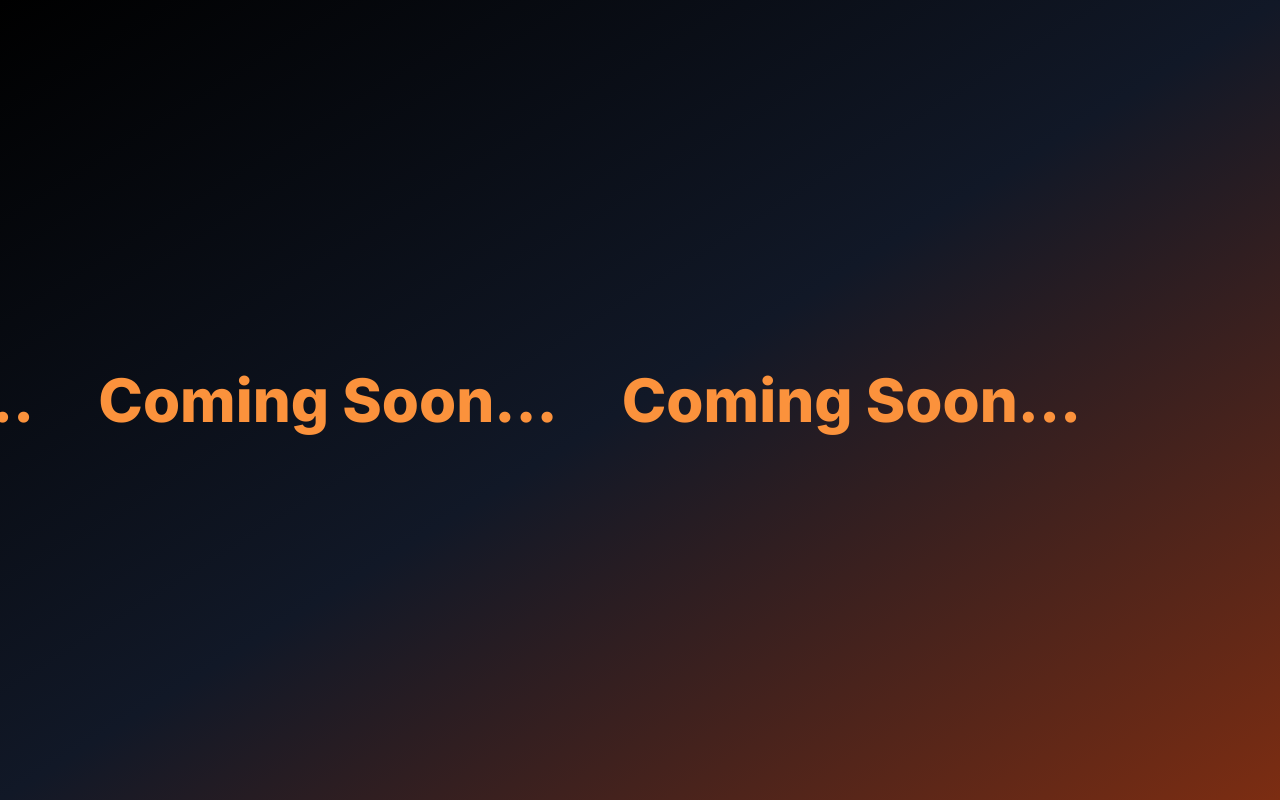
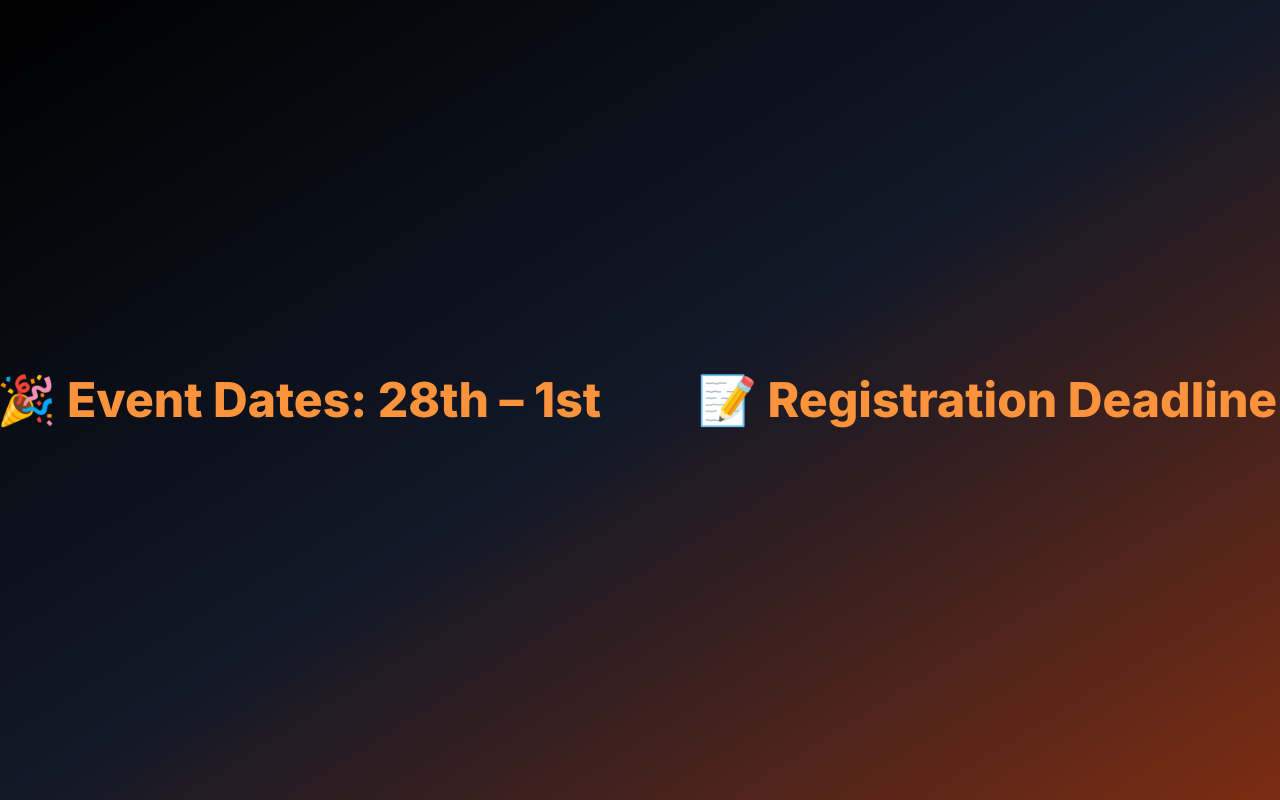
Before and after one commit to jayaprakash-majhi/college-event-website, a Next.js app: page /announcement in a window 1280 px wide. Built offline with nearby package versions, Linux system fonts and the light colour scheme.

Commit message:
Updated schedule page with event dates and registration deadline

```diff
--- a/app/announcement/page.tsx
+++ b/app/announcement/page.tsx
@@ -2,27 +2,22 @@
 
 export default function SchedulePage() {
     return (
-        <div className="min-h-screen flex items-center justify-center bg-gradient-to-br from-black via-gray-900 to-orange-900">
-
-            {/* FULL WIDTH MARQUEE */}
-            {/* <div className="w-full overflow-hidden bg-black/60 border-y border-orange-500 py-6"> */}
+        <div className="min-h-screen flex items-center justify-center bg-gradient-to-br from-black via-gray-900 to-orange-900 overflow-hidden">
 
             <div className="flex animate-marquee whitespace-nowrap">
-                <h1 className="text-4xl md:text-6xl font-extrabold text-orange-400 mx-8">
-                    Coming Soon...
+                <h1 className="text-3xl md:text-5xl font-extrabold text-orange-400 mx-12">
+                    🎉 Event Dates: 28th – 1st
                 </h1>
-                <h1 className="text-4xl md:text-6xl font-extrabold text-orange-400 mx-8">
-                    Coming Soon...
+                <h1 className="text-3xl md:text-5xl font-extrabold text-orange-400 mx-12">
+                    📝 Registration Deadline: 25th
                 </h1>
-                <h1 className="text-4xl md:text-6xl font-extrabold text-orange-400 mx-8">
-                    Coming Soon...
+                <h1 className="text-3xl md:text-5xl font-extrabold text-orange-400 mx-12">
+                    🎉 Event Dates: 28th – 1st
                 </h1>
-                <h1 className="text-4xl md:text-6xl font-extrabold text-orange-400 mx-8">
-                    Coming Soon...
+                <h1 className="text-3xl md:text-5xl font-extrabold text-orange-400 mx-12">
+                    📝 Registration Deadline: 25th
                 </h1>
             </div>
-
-            {/* </div> */}
 
             <style jsx>{`
                 @keyframes marquee {
@@ -31,7 +26,7 @@ export default function SchedulePage() {
                 }
 
                 .animate-marquee {
-          animation: marquee 10s linear infinite;
+                    animation: marquee 12s linear infinite;
                 }
             `}</style>
 
```
Lines whose indentation alone changed are shown as unchanged.
